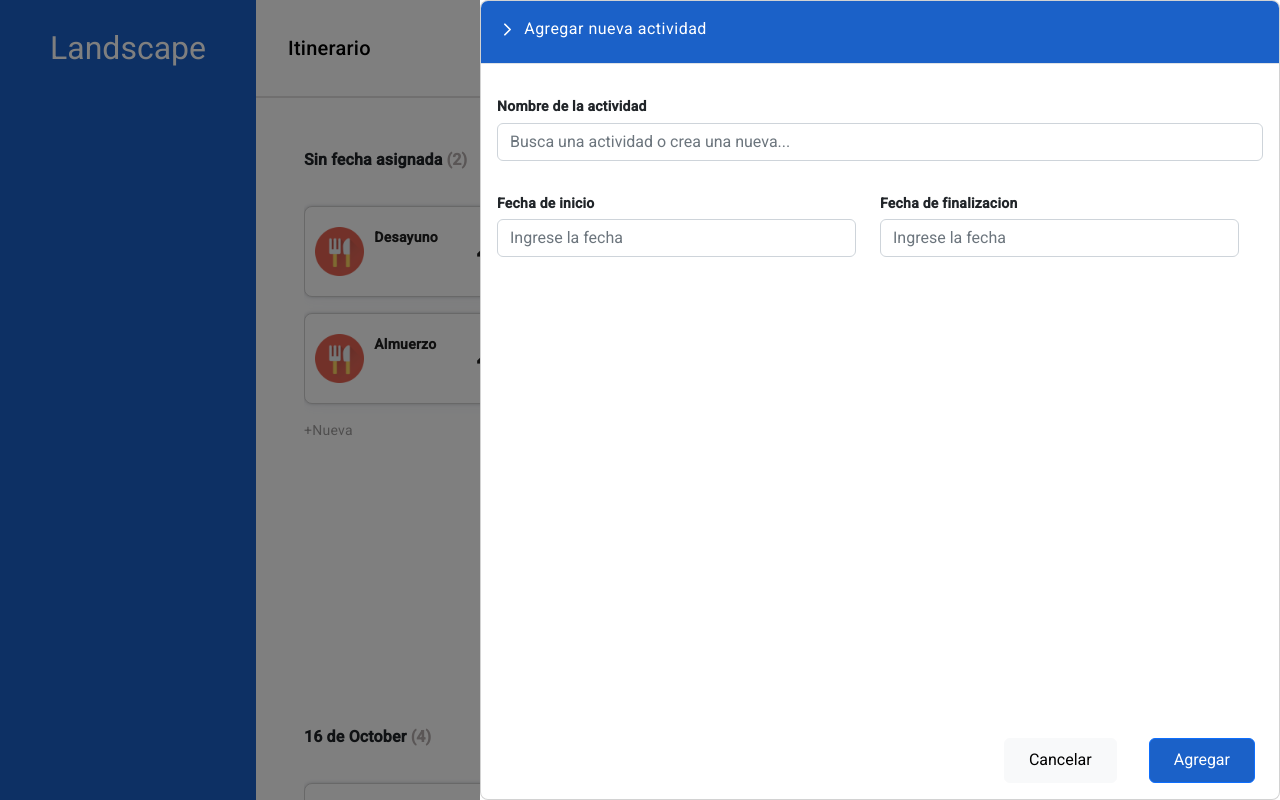
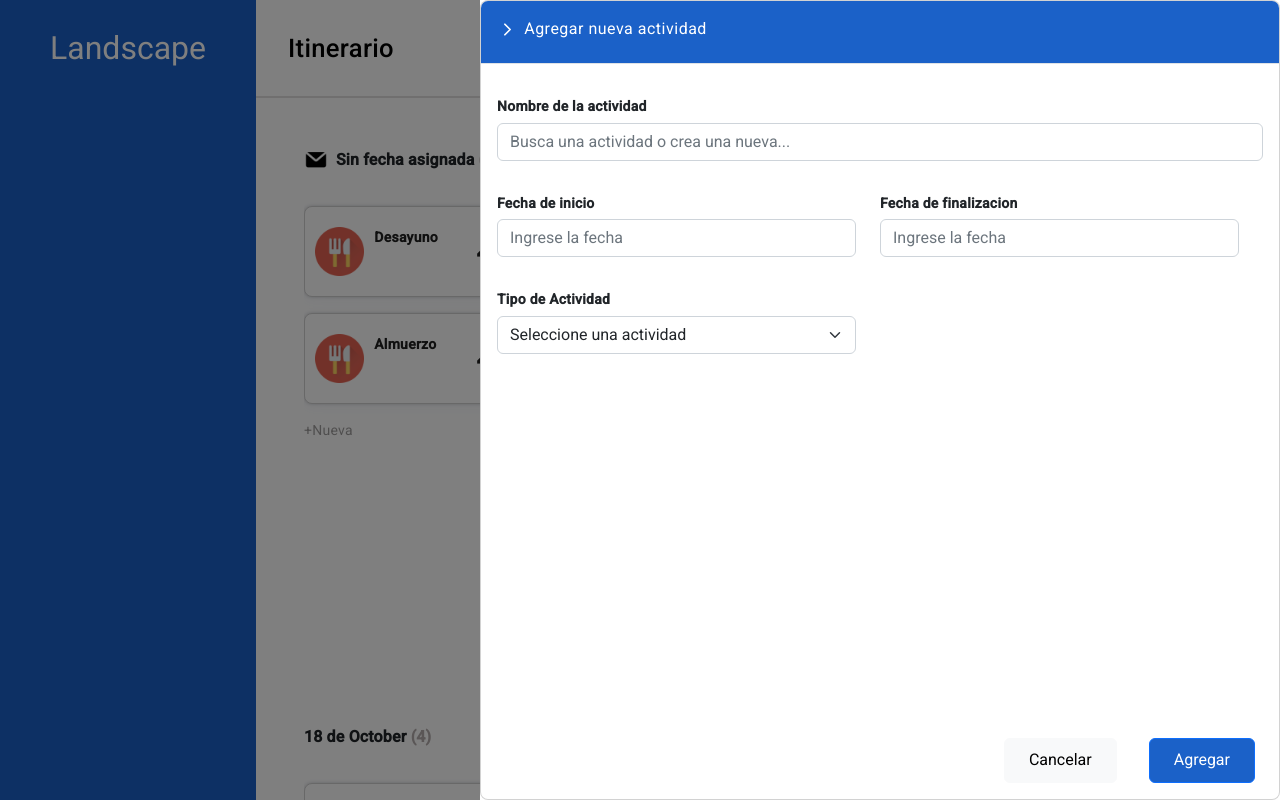
Before and after one commit to DannyDC94/itinerary, an Angular app: page /#/task in a window 1280 px wide. Both pictures are taken after a click on the button "Nueva actividad". Shown: the top 800 px of the page. Built offline with nearby package versions, Linux system fonts and the light colour scheme.

Commit message:
Create Task in Columns and fix de styles

```diff
--- a/src/app/data/mock-data.ts
+++ b/src/app/data/mock-data.ts
@@ -5,17 +5,17 @@ export const MOCK_DATA: Array<Task> = [
   {
     activityId: utils.generateId(),
     title: 'Subida al cerro',
-    type: "ACTIVITY",
-    startDate: '2023-10-15 00:00:00',
-    endDate: '2023-10-16 01:00:00',
+    type: "EXERCISE",
+    startDate: '2023-10-17 00:00:00',
+    endDate: '2023-10-18 01:00:00',
     status: 'IN_PROGRESS'
   },
   {
     activityId: utils.generateId(),
     title: 'Fiesta de espuma',
     type: "PARTY",
-    startDate: '2023-10-14 00:00:00',
-    endDate: '2023-10-16 01:00:00',
+    startDate: '2023-10-16 00:00:00',
+    endDate: '2023-10-18 01:00:00',
     status: 'DONE'
   },
   {
@@ -28,10 +28,10 @@ export const MOCK_DATA: Array<Task> = [
   },
   {
     activityId: utils.generateId(),
-    title: 'Fiesta de vaga',
+    title: 'Fiesta de oficina',
     type: "PARTY",
-    startDate: '2023-10-15 03:00:00',
-    endDate: '2023-10-18 04:00:00',
+    startDate: '2023-10-17 03:00:00',
+    endDate: '2023-10-19 04:00:00',
     status: 'DONE'
   },
   {
@@ -45,9 +45,9 @@ export const MOCK_DATA: Array<Task> = [
   {
     activityId: utils.generateId(),
     title: 'Junta Presidencial',
-    type: "PARTY",
-    startDate: '2023-10-15 01:00:00',
-    endDate: '2023-10-18 02:00:00',
+    type: "ACTIVITY",
+    startDate: '2023-10-16 01:00:00',
+    endDate: '2023-10-19 02:00:00',
     status: 'DONE'
   }
 ];
@@ -56,36 +56,43 @@ export const MOCK_ACTIVITIES: Array<Activity> = [
   {
     id: 1,
     name: 'OTHER',
+    description: 'Otros',
     image: './assets/imgs/activities/help.png'
   },
   {
     id: 2,
     name: 'FOOD',
+    description: 'Comida',
     image: './assets/imgs/activities/food.png'
   },
   {
     id: 3,
     name: 'ACTIVITY',
+    description: 'Actividad',
     image: './assets/imgs/activities/list.png'
   },
   {
     id: 4,
     name: 'PARTY',
+    description: 'Fiesta',
     image: './assets/imgs/activities/party.png'
   },
   {
     id: 5,
     name: 'WORK',
+    description: 'Trabajo',
     image: './assets/imgs/activities/work.png'
   },
   {
     id: 6,
     name: 'EXERCISE',
+    description: 'Ejercicio',
     image: './assets/imgs/activities/training.png'
   },
   {
     id: 7,
     name: 'TRANSPORT',
+    description: 'Transporte',
     image: './assets/imgs/activities/transport.png'
   }
 ];
--- a/src/app/models/itinerary.model.ts
+++ b/src/app/models/itinerary.model.ts
@@ -1,6 +1,7 @@
 export interface Activity {
   id: number,
   name: string,
+  description: string
   image: string
 }
 export interface Status {
--- a/src/app/pages/task/task.component.html
+++ b/src/app/pages/task/task.component.html
@@ -4,7 +4,7 @@
       <h2>Itinerario</h2>
     </div>
     <div class="col-4" style="text-align: right;">
-      <button type="button" class="btn btn-primary" (click)="openModal(template)">
+      <button type="button" class="btn btn-primary" (click)="createTask(template)">
         <img style="width: 1.3rem; margin-right: 0.4rem;" [src]="imgAdd"/>Nueva actividad
       </button>
     </div>
@@ -16,7 +16,11 @@
 <main>
   <div class="container-drop" cdkDropListGroup>
     <div class="example-container" *ngFor="let item of list">
-      <h3 class="title-drag">{{item.showDate || 'Sin fecha asignada'}} <span class="count"> ({{item.count}})</span></h3>
+      <h3 *ngIf="item.showDate" class="title-drag">{{item.showDate}} <span class="count"> ({{item.count}})</span></h3>
+      <div style="display: flex" *ngIf="!item.showDate">
+        <img class="img-none" [src]="imgMessage"/>
+        <h3 class="title-drag">{{'Sin fecha asignada'}} <span class="count"> ({{item.count}})</span></h3>
+      </div>
       <div
         cdkDropList
         [cdkDropListData]="item.task"
@@ -45,7 +49,7 @@
         </div>
       </div>
       <div class="row btn-new">
-        <label>+Nueva</label>
+        <label style="cursor: pointer" (click)="createTaskInColumn(template, item)">+Nueva</label>
       </div>
     </div>
   </div>
@@ -64,7 +68,7 @@
           <label for="name" class="text-label">Nombre de la actividad</label>
           <input type="text" id="name" name="name" class="form-control" placeholder="Busca una actividad o crea una nueva..." [(ngModel)]="formData.name" required>
         </div>
-        <div *ngIf="modeModal==='create'" class="row space-date">
+        <div *ngIf="modeModal==='create' && !createInColumn" class="row space-date">
           <div class="col-6">
             <div class="form-group">
               <label for="startDate" class="text-label">Fecha de inicio</label>
@@ -98,7 +102,7 @@
             </div>
           </div>
         </div>
-        <div *ngIf="modeModal==='update'" class="row space-date">
+        <div *ngIf="modeModal==='update' || createInColumn" class="row space-date">
           <div class="col-6">
             <div class="form-group">
               <label for="startDateEdit" class="text-label">Fecha de inicio</label>
@@ -130,6 +134,21 @@
                        bsDatepicker
                        [bsValue]="formData.endDateEdit"
                        [bsConfig]="configDateTimePicker">
+              </div>
+            </div>
+          </div>
+        </div>
+        <div class="row" style="margin-top: 2rem">
+          <div class="col-6">
+            <div class="form-group">
+              <label for="endDateEdit" class="text-label">Tipo de Actividad</label>
+              <div class="col-12">
+                <form>
+                  <select class="form-select"  name="select" aria-label="Default select example" [(ngModel)]="selectedAct">
+                    <option value="0" disabled selected>Seleccione una actividad</option>
+                    <option *ngFor="let activity of activities" [value]="activity.id">{{activity.description}}</option>
+                  </select>
+                </form>
               </div>
             </div>
           </div>
--- a/src/app/pages/task/task.component.scss
+++ b/src/app/pages/task/task.component.scss
@@ -184,3 +184,9 @@ main {
 .btn-new {
   color: #9f9d9d;
 }
+
+.img-none {
+  width: 2rem;
+  height: 1.7rem;
+  padding-right: 0.5rem;
+}
--- a/src/app/pages/task/task.component.ts
+++ b/src/app/pages/task/task.component.ts
@@ -28,13 +28,18 @@ export class TaskComponent {
   taskSelected: any;
   imgAdd: string = '';
   rowImage: string = '';
+  imgMessage: string = '';
   modeModal: string = 'create';
   createUpdate: boolean = false;
+  createInColumn: boolean = false;
+  activities: any[] = [];
+  selectedAct: string = '0';
   configDateTimePicker = {
     isAnimated: true,
     keepDatepickerOpened: true,
     withTimepicker: true,
-    dateInputFormat: 'YYYY/MM/DD, HH:mm:ss'
+    dateInputFormat: 'YYYY/MM/DD, HH:mm:ss',
+    containerClass: 'theme-dark-blue'
   }
   modalRef?: BsModalRef;
   configModal = {
@@ -47,12 +52,15 @@ export class TaskComponent {
     this.minDate = new Date();
     this.maxDate = new Date();
     this.formData = { name: '', startDate: '', endDate: '', startDateEdit: new Date(), endDateEdit: new Date()}
-    this.maxDate.setDate(this.maxDate.getDate() + environment.limitDaysTask - 1);
+    this.setMaxDate();
   }
   ngOnInit(): void {
     this.utils = new Utils();
     this.imgAdd = './assets/imgs/add-task.svg';
     this.rowImage = './assets/imgs/row-right.svg';
+    this.imgMessage = './assets/imgs/message.png';
+    this.activities = MOCK_ACTIVITIES;
+    this.selectedAct = '0';
     let taskStorage = localStorage.getItem('tasks');
     if (taskStorage) {
       this.tasks = JSON.parse(taskStorage);
@@ -62,6 +70,16 @@ export class TaskComponent {
 
     this.buildListTasks();
     this.getArrayDateList();
+  }
+
+  setMinDate(minDate: Date = new Date()) {
+    this.minDate = minDate;
+    // this.maxDate.setDate(this.minDate.getDate())
+  }
+
+  setMaxDate(numDays: number = environment.limitDaysTask, maxDate: Date = new Date()) {
+    this.maxDate = maxDate;
+    this.maxDate.setDate(this.maxDate.getDate() + numDays - 1);
   }
 
   getArrayDateList() {
@@ -76,9 +94,9 @@ export class TaskComponent {
   }
 
   drop(event: CdkDragDrop<string[]>, item: any, template: TemplateRef<any>) {
-    console.log(event, item);
+    // console.log(event, item);
     const dropItem: any = event.previousContainer.data[event.previousIndex];
-    console.log(dropItem);
+    // console.log(dropItem);
     const columnItems: any[] = event.container.data;
     const duplicateItem = columnItems.findIndex(i => i.id === dropItem.id);
     if (duplicateItem > -1) {
@@ -90,8 +108,8 @@ export class TaskComponent {
       let taskEdit: Task | undefined = this.tasks.find(t => t.activityId === dropItem.id);
       if (taskEdit) {
         let {activityId} = taskEdit;
-        taskEdit.startDate = item.title + ' 00:00:00';
-        taskEdit.endDate = item.title + ' 00:00:00';
+        taskEdit.startDate = item.title ? item.title + ' ' + (dropItem.hourTask ? dropItem.hourStart : '00:00:00') : item.title;
+        taskEdit.endDate = item.title ? item.title + ' ' + (dropItem.hourTask ? dropItem.hourEnd : '00:00:00') : item.title;
         this.tasks.map((taskState: Task) => taskState.activityId === activityId ? taskEdit : taskState);
         localStorage.setItem('tasks', JSON.stringify(this.tasks));
         this.buildListTasks();
@@ -111,6 +129,11 @@ export class TaskComponent {
         event.currentIndex,
       );
     }
+  }
+
+  loadSelectActivity(type:string) {
+    const activity = this.activities.find(ac => ac.name === type);
+    this.selectedAct = activity.id;
   }
   buildListTasks() {
     this.list = [];
@@ -134,6 +157,7 @@ export class TaskComponent {
       if (diferenciaEnDias === 0 || diferenciaEnDias === undefined) {
         let hour = '';
         let hourStart = '';
+        let hourEnd = '';
         if (t.startDate) {
           const hora = DateTime.fromISO(t.startDate.split(' ')[1]);
           const horaFormateada = hora.toFormat("HH:mm");
@@ -144,6 +168,7 @@ export class TaskComponent {
           const hora = DateTime.fromISO(t.endDate.split(' ')[1]);
           const horaFormateada = hora.toFormat("HH:mm");
           hour += ' - ' + horaFormateada;
+          hourEnd = t.endDate.split(' ')[1]
         }
         const newTask = {
           id: t.activityId,
@@ -155,6 +180,7 @@ export class TaskComponent {
           toDate: t.endDate,
           hourTask: hour,
           hourStart,
+          hourEnd,
           status: this.getDescriptionByStatus(t.status)
         }
         allTask.push(newTask);
@@ -169,6 +195,7 @@ export class TaskComponent {
         dateRange.map(dateT => {
           let hour = '';
           let hourStart = '';
+          let hourEnd = '';
           if (t.startDate) {
             const hora = DateTime.fromISO(t.startDate.split(' ')[1]);
             const horaFormateada = hora.toFormat("HH:mm");
@@ -179,6 +206,7 @@ export class TaskComponent {
             const hora = DateTime.fromISO(t.endDate.split(' ')[1]);
             const horaFormateada = hora.toFormat("HH:mm");
             hour += ' - ' + horaFormateada;
+            hourEnd = t.endDate.split(' ')[1]
           }
           const newTask = {
             id: t.activityId,
@@ -190,6 +218,7 @@ export class TaskComponent {
             fromDate: t.startDate,
             toDate: t.endDate,
             hourStart,
+            hourEnd,
             status: this.getDescriptionByStatus(t.status)
           }
           allTask.push(newTask);
@@ -296,13 +325,14 @@ export class TaskComponent {
     const {name, startDate, endDate} = this.formData;
     const valid: boolean = this.validateForm(this.formData);
     if (!valid) return;
+    const activity = this.activities.find(ac => ac.id === parseInt(this.selectedAct));
     const newTask: Task = {
       activityId: this.utils.generateId(),
       title: name,
-      type: "FOOD",
+      type: activity ? activity.name : this.activities[0].name,
       startDate: startDate || null,
       endDate: endDate || null,
-      status: startDate === '' ? null : 'IN_PROGRESS'
+      status: startDate === '' ? null : 'TO_DO'
     };
     this.tasks.push(newTask);
     localStorage.setItem('tasks', JSON.stringify(this.tasks));
@@ -312,19 +342,26 @@ export class TaskComponent {
   }
 
   viewTask(template: TemplateRef<any>, task: any) {
+    this.setMinDate();
+    this.setMaxDate();
     this.taskSelected = task;
+    this.loadSelectActivity(task.type);
     if (task.dateTask) {
+      this.createInColumn = false;
+      this.modeModal = 'update';
       this.createUpdate = false;
-      this.openModal(template);
-      this.modeModal = 'update';
       const fromDate = DateTime.fromFormat(task.fromDate, "yyyy-MM-dd HH:mm:ss");
       const from = new Date(fromDate.valueOf());
       const toDate = DateTime.fromFormat(task.toDate, "yyyy-MM-dd HH:mm:ss");
       const to = new Date(toDate.valueOf());
       this.formData  = { name: task.title, startDate: task.fromDate, endDate: task.toDate, startDateEdit: from, endDateEdit: to };
+      this.openModal(template);
     } else {
+      this.modeModal = 'create';
       this.createUpdate = true;
-      this.openModal(template, this.createUpdate);
+      this.createInColumn = false;
+      this.formData  = { name: this.taskSelected.title, startDate: '', endDate: '', startDateEdit: new Date(), endDateEdit: new Date()};
+      this.openModal(template);
     }
   }
   editTask() {
@@ -334,9 +371,11 @@ export class TaskComponent {
     let taskEdit: Task | undefined = this.tasks.find(t => t.activityId === this.taskSelected.id);
     if (taskEdit) {
       let {activityId} = taskEdit;
+      const activity = this.activities.find(ac => ac.id === parseInt(this.selectedAct));
       taskEdit.title = name;
       taskEdit.startDate = startDate;
       taskEdit.endDate = endDate;
+      taskEdit.type = activity.name;
       this.tasks.map((taskState) => taskState.activityId === activityId ? taskEdit : taskState);
       localStorage.setItem('tasks', JSON.stringify(this.tasks));
       this.cleanForm();
@@ -380,12 +419,35 @@ export class TaskComponent {
     this.alerts = this.alerts.filter(alert => alert !== dismissedAlert);
   }
 
-  openModal(template: TemplateRef<any>, flag: boolean = false) {
+  createTask(template: TemplateRef<any>) {
+    this.cleanForm();
+    this.setMinDate();
+    this.setMaxDate();
+    this.selectedAct = '0';
     this.modeModal = 'create';
-    if (!flag)
-      this.cleanForm();
-    else
-      this.formData  = { name: this.taskSelected.title, startDate: '', endDate: '', startDateEdit: new Date(), endDateEdit: new Date()};
+    this.createUpdate = false;
+    this.createInColumn = false;
+    this.openModal(template);
+  }
+
+  createTaskInColumn(template: TemplateRef<any>, item: any) {
+    this.selectedAct = '0';
+    if (item.showDate) {
+      this.modeModal = 'create';
+      this.createUpdate = false;
+      this.createInColumn = true;
+      const hourCurrent = DateTime.local().toFormat('HH:mm:ss');
+      const dateColumn = new Date(item.title + ' ' + hourCurrent);
+      this.setMinDate(dateColumn);
+      this.setMaxDate(1, dateColumn);
+      this.formData  = { name: '', startDate: '', endDate: '', startDateEdit: dateColumn, endDateEdit: dateColumn};
+      this.openModal(template);
+    } else {
+      this.createTask(template);
+    }
+  }
+
+  openModal(template: TemplateRef<any>,) {
     this.modalRef = this.modalService.show(template, this.configModal);
   }
 
--- a/src/styles.scss
+++ b/src/styles.scss
@@ -35,6 +35,10 @@ body { margin: 0; font-family: Roboto, "Helvetica Neue", sans-serif; }
   font-size: 2rem;
 }
 
+.mat-typography h2 {
+  font-size: 1.6rem;
+}
+
 .cdk-drag example-box {
   .col-10 {
     padding-right: 0 !important;
@@ -54,3 +58,7 @@ body { margin: 0; font-family: Roboto, "Helvetica Neue", sans-serif; }
   color: #ffffff;
   padding-bottom: 0.4rem;
 }
+
+.theme-dark-blue .bs-datepicker-head {
+  background: var(--color-primary);
+}
```
Also changed, not shown: src/assets/imgs/message.png (added).
